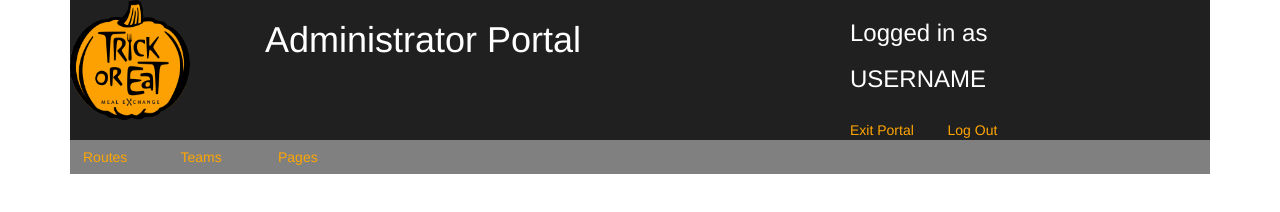
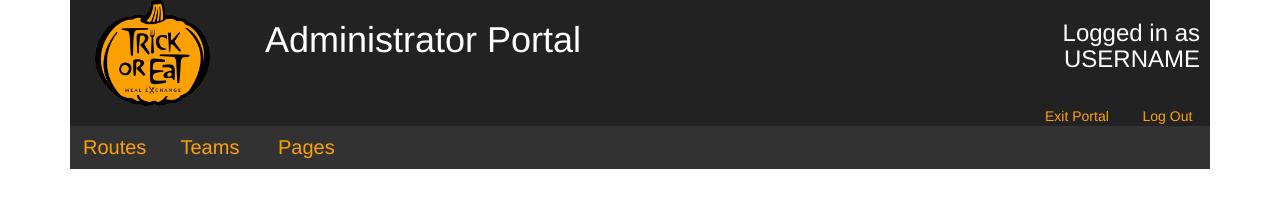
Before and after one commit to polyal/WireFramingAdminPortal, a plain HTML site: page src/LajosIndex.html in a window 1280 px wide. Drawn offline with nearby package versions, Linux system fonts and the light colour scheme.

Commit message:
Made changes to Index
Gave the header a facelift.

```diff
--- a/src/LajosIndex.html
+++ b/src/LajosIndex.html
@@ -5,7 +5,7 @@
     <meta http-equiv="X-UA-Compatible" content="IE=edge">
     <meta name="viewport" content="width=device-width, initial-scale=1">
     <!-- The above 3 meta tags *must* come first in the head; any other head content must come *after* these tags -->
-    <title>Bootstrap 101 Template</title>
+    <title>Trick or Eat - Administrator Portal</title>
 
     <!-- Bootstrap -->
     <link href="css/bootstrap.min.css" rel="stylesheet">
@@ -23,20 +23,19 @@
 	<div class="container">
 		<div id="header">
 			<div class="row">
-				<div class="col-md-2">
-					<a href="LajosIndex.html"><img src="img/logo.png" height="120" width="120"></a>
+				<div class="col-md-2" style="text-align:center">
+					<a href="LajosIndex.html"><img src="img/logo.png" height="70%" width="70%"></a>
 				</div>
 				<div class="col-md-6">
 					<h1> Administrator Portal </h1>
 				</div>
-				<div class="col-md-4">
-					<h3>Logged in as</h3>
-					<h3>USERNAME</h3>
+				<div class="col-md-4" style="text-align:right">
+					<h3 style="margin-right:10px">Logged in as<br>USERNAME</h3>
 				</div>
 			</div>
 
 			<div class="row">
-				<div class="col-md-8"></div>
+				<div class="col-md-10"></div>
 				<div class="col-md-1" id="exit-portal">Exit Portal</div>
 				<div class="col-md-1" id="log-out">Log Out</div>
 			</div>
@@ -47,7 +46,7 @@
 			<div class="row">
 				<div class="col-md-1">
 					<button class="btn btn-default dropdown-toggle menu-dropdown" type="button" data-toggle="dropdown" aria-haspopup="true" aria-expanded="false">
-						Routes
+						<div style="font-size:20px">Routes</div>
 					</button>
 					<ul class="dropdown-menu">
 						<li><a href="LajosRouteCreation.html">Add Routes</a></li>
@@ -57,17 +56,17 @@
 				</div>
 				<div class="col-md-1">
 					<button class="btn btn-default dropdown-toggle menu-dropdown" type="button" data-toggle="dropdown" aria-haspopup="true" aria-expanded="false">
-						Teams
+						<div style="font-size:20px">Teams</div>
 					</button>
 					<ul class="dropdown-menu">
 						<li><a href="LajosCreateTeam.html">Create Team</a></li>
 						<li><a href="LajosEditTeam.html">Edit Team</a></li>
-						<li><a href="404.html">Delete Team</a></li>
+						<li><a href="Lajos404.html">Delete Team</a></li>
 					</ul>
 				</div>
 				<div class="col-md-1">
 					<button class="btn btn-default dropdown-toggle menu-dropdown" type="button" data-toggle="dropdown" aria-haspopup="true" aria-expanded="false">
-						Pages
+						<div style="font-size:20px">Pages</div>
 					</button>
 					<ul class="dropdown-menu">
 						<li><a href="LajosFAQ.html">FAQ</a></li>
--- a/src/css/LajosTest.css
+++ b/src/css/LajosTest.css
@@ -1,5 +1,5 @@
 #header {
-	background-color: #202020;
+	background-color: #222222;
 }
 
 #header h1, h3 {
@@ -7,15 +7,15 @@
 }
 
 #exit-portal {
-	color: orange;
+	color: #FDA103;
 }
 
 #log-out {
-	color: orange;
+	color: #FDA103;
 }
 
 #menu {
-	background-color: gray;
+	background-color: #323232;
 }
 
 #invite-members{
@@ -26,21 +26,21 @@
 }
 
 .menu-dropdown {
-	color: orange;
-	background-color: gray;
-    border-color: gray;
+	color: #FDA103;
+	background-color: #323232;
+    border-color: #323232;
 }
 
 .menu-dropdown:hover {
-	color: orange;
-	background-color: gray;
-    border-color: gray;
+	color: #FDA103;
+	background-color: #323232;
+    border-color: #323232;
 }
 
 .menu-dropdown:active {
-	color: orange;
-	background-color: gray;
-    border-color: gray;
+	color: #FDA103;
+	background-color: #323232;
+    border-color: #323232;
 }
 
 h4 {
@@ -48,9 +48,9 @@ h4 {
 }
 
 .menu-dropdown:focus {
-	color: orange;
-	background-color: gray;
-    border-color: gray;
+	color: #FDA103;
+	background-color: #323232;
+    border-color: #323232;
 }
 
 #team-name {
```
